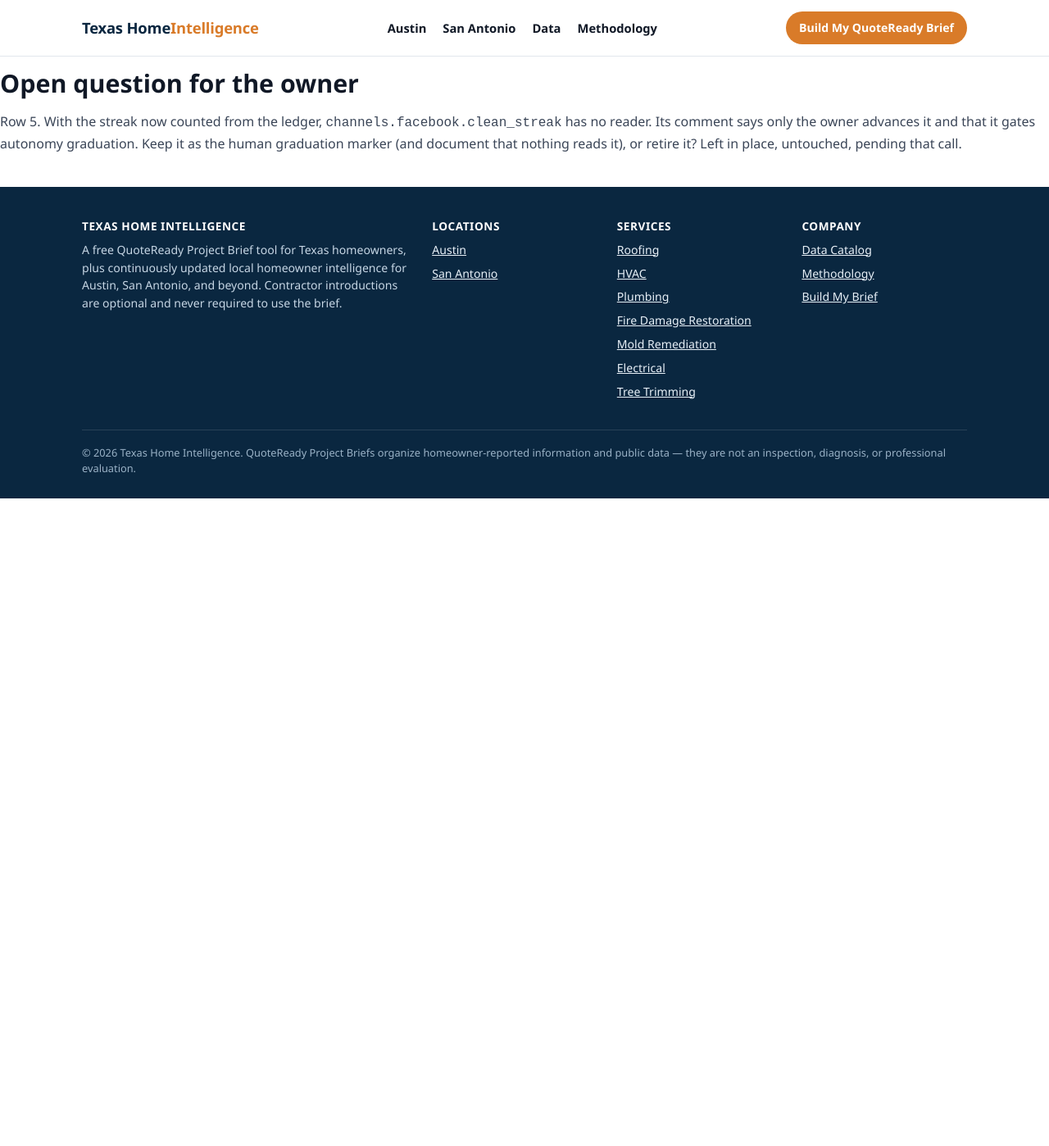
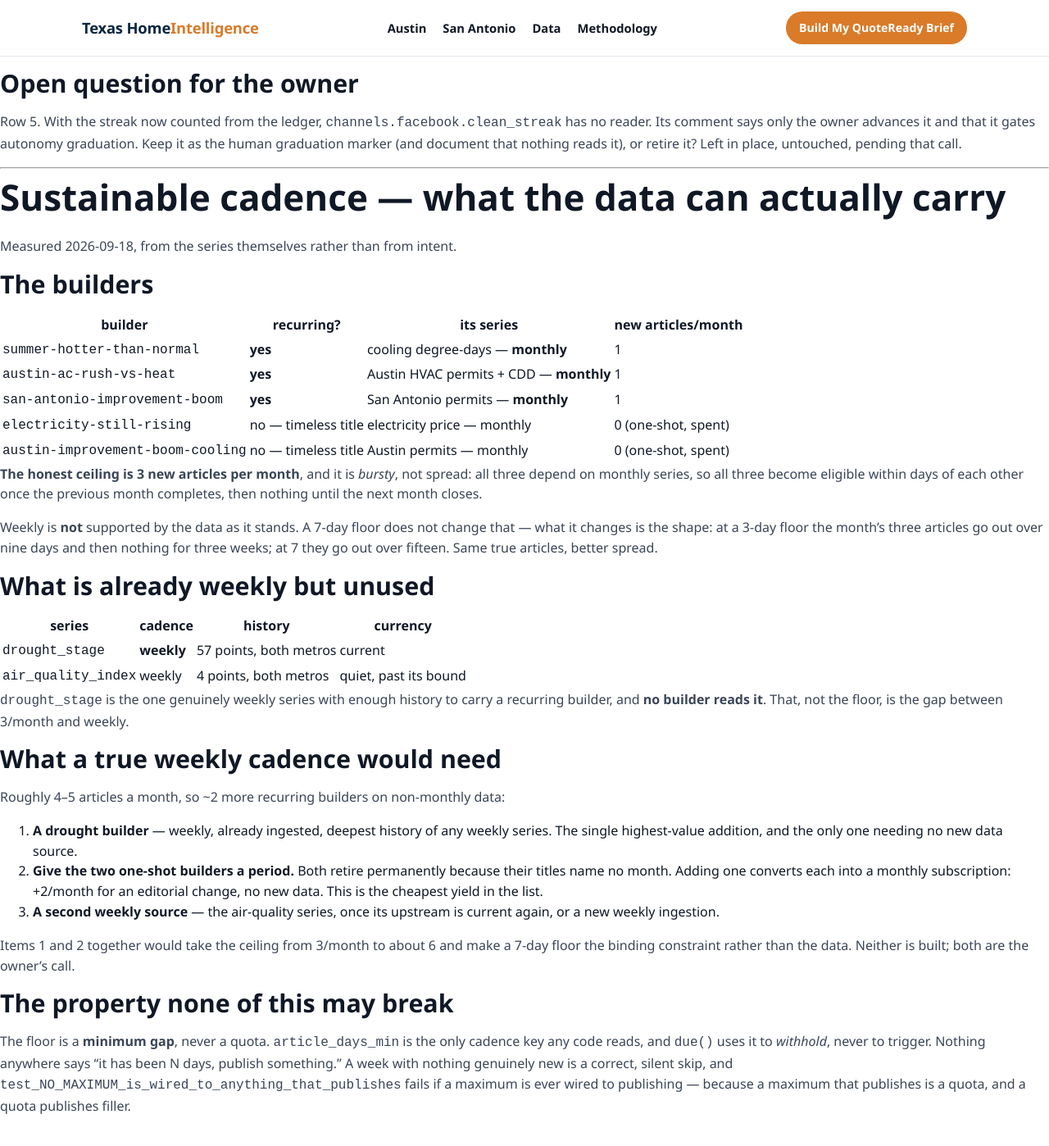
Before and after one commit to zmpersonal/texashomeintelligence, a Jekyll site: the page built from autoposter/specs/STATE-INVENTORY.md, in a window 1280 px wide and 1400 px high, scrolled down 3519 px. Shown: the whole window at 82% size. Built offline with Jekyll 4.4.1, drawn with Linux system fonts in a browser that asks for light colours; our own code applies the rules of GitHub Pages for plain Markdown files; before the commit the page ends 4127 px from its top, so only the background shows below that.

Commit message:
autoposter: raise the cadence floor to 7 days, and record what the data can actually carry
The owner asked for roughly weekly. The DATA does not support weekly, and the
honest number is worth more than the setting.

THE CEILING IS 3 NEW ARTICLES PER MONTH. Five builders exist; only three are
recurring, and all three read MONTHLY series - cooling degree-days and permit
activity. The other two carry no period in their titles, so "already written"
retires them permanently; both are spent. Measured from the series themselves,
not estimated.

It is also bursty rather than spread: all three become eligible within days of
each other when the previous month completes, then nothing until the next one
closes.

So 7 days is still the right floor, for a reason that is not preference. At 3
the month's three articles go out over nine days and then nothing for three
weeks; at 7 they go out over fifteen. Identical true articles, better spread.
The floor cannot create an article and is not being asked to.

What is missing for a real weekly cadence is builders, not a setting. The
drought series is weekly, has 57 points across both metros, is current, and no
builder reads it - that is the gap. Giving the two one-shot builders a period
would add two more monthly articles for an editorial change and no new data.
Both are recorded in specs/STATE-INVENTORY.md as the owner's call; neither is
built here.

THE FLOOR IS A MINIMUM, NEVER A QUOTA. `article_days_min` is the only cadence
key any code reads, and `due()` uses it to withhold, never to trigger. A new
test fails if a maximum is ever wired to publishing, because a maximum that
publishes is a quota and a quota publishes filler. Another proves that however
long the machine has been quiet - one year, five - a cycle with nothing
genuinely new still publishes nothing and stays silent.

Also makes the pre-existing floor test derive its dates from the configured
floor. It hardcoded a 3-day one and broke the moment the floor moved, which
means it was measuring the setting rather than the behaviour.

Mutation-checked: putting the floor back to 3 turns the new floor test red, and
wiring the maximum into due() turns the no-quota test red.

77 autopilot tests, 331 in total, pass. Builder sweep 5/5 clean.

Co-Authored-By: Claude Opus 5 <noreply@anthropic.com>
Claude-Session: https://claude.ai/code/session_01CVUCG3nSquf1qbCZcQudEj

```diff
--- a/autoposter/specs/STATE-INVENTORY.md
+++ b/autoposter/specs/STATE-INVENTORY.md
@@ -133,3 +133,61 @@ Row 5. With the streak now counted from the ledger, `channels.facebook.clean_str
 reader. Its comment says only the owner advances it and that it gates autonomy graduation. Keep
 it as the human graduation marker (and document that nothing reads it), or retire it? Left in
 place, untouched, pending that call.
+
+---
+
+# Sustainable cadence — what the data can actually carry
+
+Measured 2026-09-18, from the series themselves rather than from intent.
+
+## The builders
+
+| builder | recurring? | its series | new articles/month |
+|---|---|---|---|
+| `summer-hotter-than-normal` | **yes** | cooling degree-days — **monthly** | 1 |
+| `austin-ac-rush-vs-heat` | **yes** | Austin HVAC permits + CDD — **monthly** | 1 |
+| `san-antonio-improvement-boom` | **yes** | San Antonio permits — **monthly** | 1 |
+| `electricity-still-rising` | no — timeless title | electricity price — monthly | 0 (one-shot, spent) |
+| `austin-improvement-boom-cooling` | no — timeless title | Austin permits — monthly | 0 (one-shot, spent) |
+
+**The honest ceiling is 3 new articles per month**, and it is *bursty*, not spread: all three
+depend on monthly series, so all three become eligible within days of each other once the
+previous month completes, then nothing until the next month closes.
+
+Weekly is **not** supported by the data as it stands. A 7-day floor does not change that — what
+it changes is the shape: at a 3-day floor the month's three articles go out over nine days and
+then nothing for three weeks; at 7 they go out over fifteen. Same true articles, better spread.
+
+## What is already weekly but unused
+
+| series | cadence | history | currency |
+|---|---|---|---|
+| `drought_stage` | **weekly** | 57 points, both metros | current |
+| `air_quality_index` | weekly | 4 points, both metros | quiet, past its bound |
+
+`drought_stage` is the one genuinely weekly series with enough history to carry a recurring
+builder, and **no builder reads it**. That, not the floor, is the gap between 3/month and
+weekly.
+
+## What a true weekly cadence would need
+
+Roughly 4–5 articles a month, so ~2 more recurring builders on non-monthly data:
+
+1. **A drought builder** — weekly, already ingested, deepest history of any weekly series.
+   The single highest-value addition, and the only one needing no new data source.
+2. **Give the two one-shot builders a period.** Both retire permanently because their titles
+   name no month. Adding one converts each into a monthly subscription: +2/month for an
+   editorial change, no new data. This is the cheapest yield in the list.
+3. **A second weekly source** — the air-quality series, once its upstream is current again, or
+   a new weekly ingestion.
+
+Items 1 and 2 together would take the ceiling from 3/month to about 6 and make a 7-day floor
+the binding constraint rather than the data. Neither is built; both are the owner's call.
+
+## The property none of this may break
+
+The floor is a **minimum gap**, never a quota. `article_days_min` is the only cadence key any
+code reads, and `due()` uses it to *withhold*, never to trigger. Nothing anywhere says "it has
+been N days, publish something." A week with nothing genuinely new is a correct, silent skip,
+and `test_NO_MAXIMUM_is_wired_to_anything_that_publishes` fails if a maximum is ever wired to
+publishing — because a maximum that publishes is a quota, and a quota publishes filler.
```
Also changed, not shown: autoposter/config.yaml (+18 -4 lines), 1 other file.
